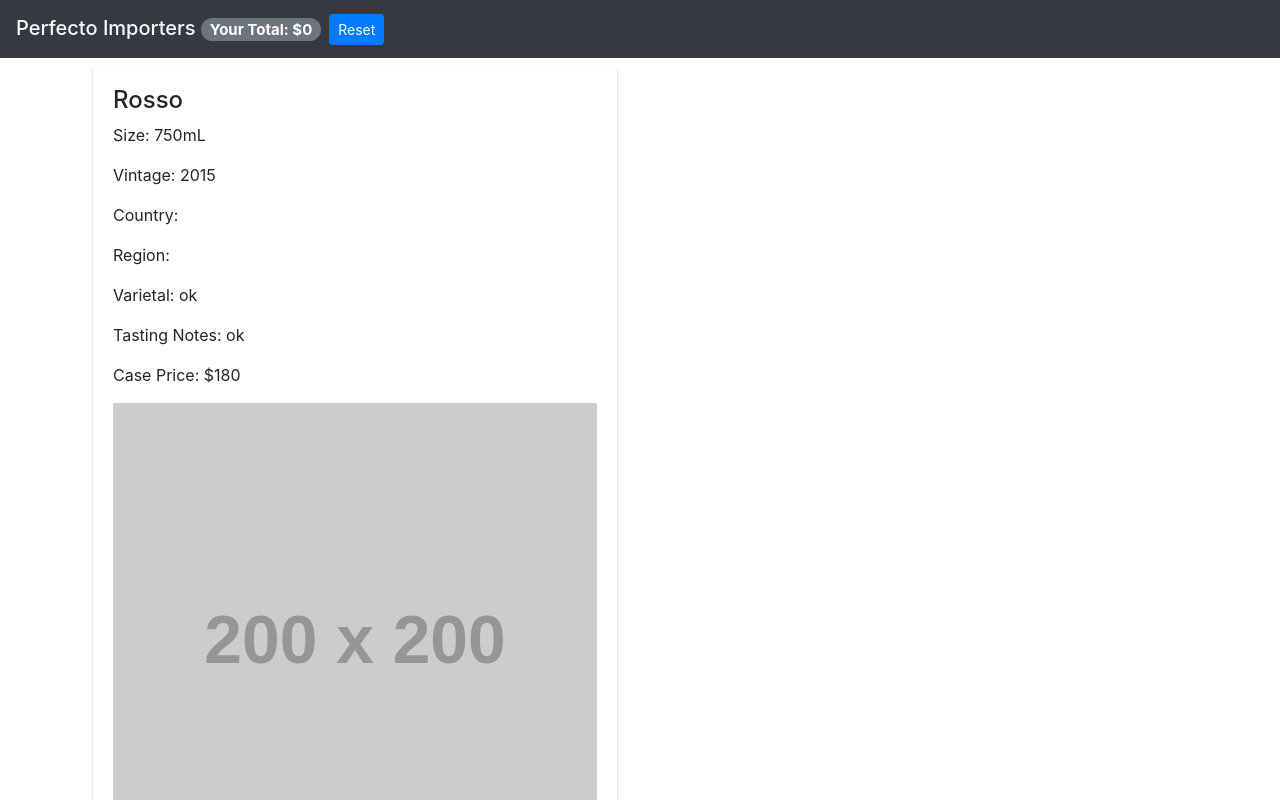
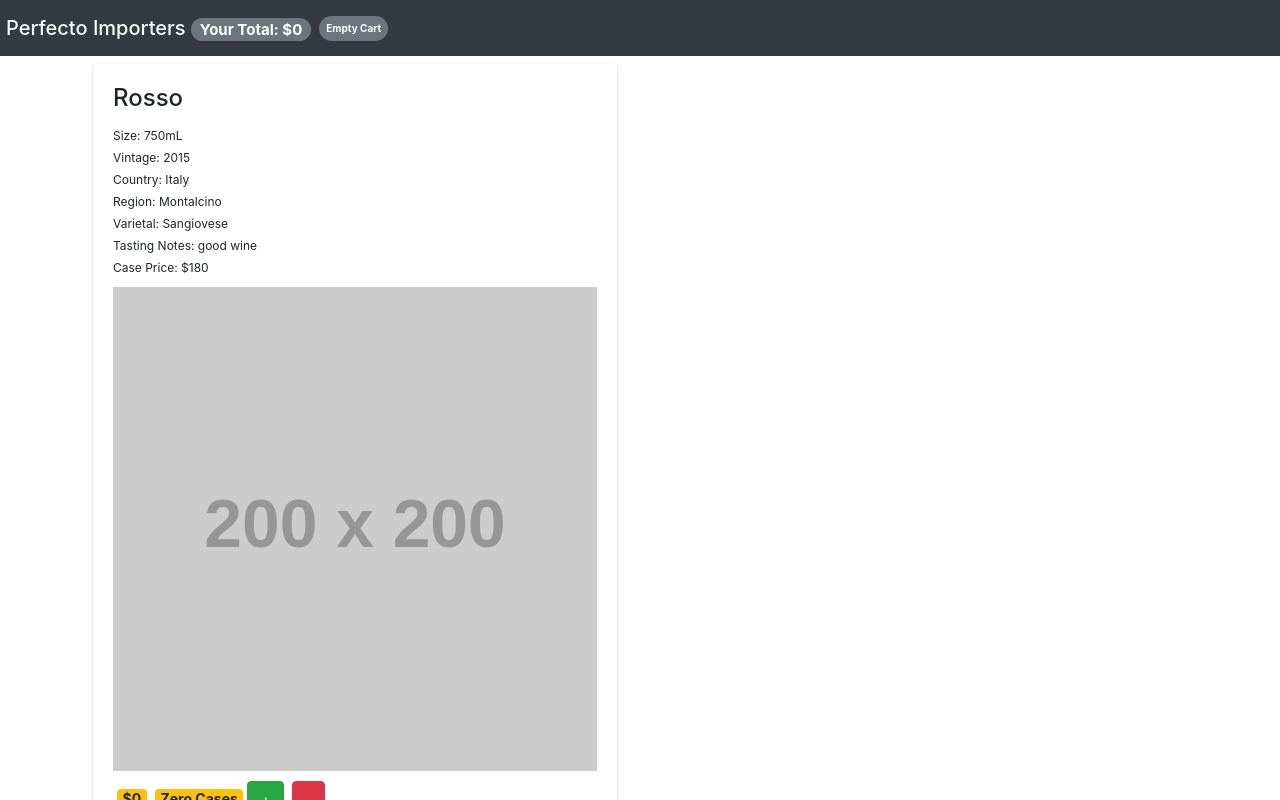
Before and after one commit to jhadev/perfecto-importers, a React (Create React App) app: page / in a window 1280 px wide. Shown: the top 800 px of the page. Built offline with nearby package versions, Linux system fonts and the light colour scheme.

Commit message:
discount function

```diff
--- a/src/App.css
+++ b/src/App.css
@@ -6,3 +6,22 @@
   width: 100%;
   margin-bottom: 2px;
 }
+
+p {
+  font-size: 12px;
+  line-height: 0.5;
+}
+
+.name {
+  margin-bottom: 20px;
+}
+
+.navbar-brand {
+  margin-left: -10px !important;
+}
+
+.reset {
+  font-size: 10px !important;
+  margin-top: -2px;
+  font-weight: bold !important;
+}
--- a/src/App.js
+++ b/src/App.js
@@ -10,27 +10,27 @@ class App extends Component {
         id: 1,
         name: "Rosso",
         size: "750mL",
-        region: "",
-        country: "",
+        region: "Montalcino",
+        country: "Italy",
         value: 0,
         casePrice: 180,
         vintage: 2015,
         image: "https://via.placeholder.com/200x200",
-        varietal: "ok",
-        notes: "ok",
+        varietal: "Sangiovese",
+        notes: "good wine",
         total: 0
       },
       {
         id: 2,
         name: "Brunello",
         size: "750mL",
-        region: "",
-        country: "",
+        region: "Montalcino",
+        country: "Italy",
         value: 0,
         casePrice: 565,
         vintage: 2012,
         image: "https://via.placeholder.com/200x200",
-        varietal: "ok",
+        varietal: "Sangiovese",
         notes: "ok",
         total: 0
       },
@@ -38,13 +38,13 @@ class App extends Component {
         id: 3,
         name: "Rose",
         size: "750mL",
-        region: "",
-        country: "",
+        region: "Montalcino",
+        country: "Italy",
         value: 0,
         casePrice: 160,
         vintage: 2017,
         image: "https://via.placeholder.com/200x200",
-        varietal: "ok",
+        varietal: "Sangiovese",
         notes: "ok",
         total: 0
       }
@@ -57,6 +57,13 @@ class App extends Component {
     const index = wines.indexOf(wine);
     wines[index].total = wines[index].value * wines[index].casePrice;
     this.setState({ wines });
+  };
+
+  handleCasePrice = () => {
+    const wines = [...this.state.wines];
+    wines[0].casePrice =
+      wines[0].value <= 10 ? wines[0].casePrice : wines[0].casePrice * 0.85;
+    console.log(wines[0].casePrice);
   };
 
   handleReset = () => {
@@ -76,8 +83,8 @@ class App extends Component {
     wines[index].value++;
     wines[index].total = wines[index].value * wines[index].casePrice;
     const totalPrice = wines[0].total + wines[1].total + wines[2].total;
-    this.setState({ wines });
-    this.setState({ totalPrice });
+    this.setState({ wines, totalPrice });
+    //this.handleCasePrice();
   };
 
   handleDecrement = wine => {
@@ -87,8 +94,8 @@ class App extends Component {
     wines[index].value--;
     wines[index].total = wines[index].value * wines[index].casePrice;
     const totalPrice = wines[0].total + wines[1].total + wines[2].total;
-    this.setState({ wines });
-    this.setState({ totalPrice });
+    this.setState({ wines, totalPrice });
+    //this.handleCasePrice();
   };
 
   /*handleAllTotal = () => {
@@ -111,6 +118,7 @@ class App extends Component {
                 onIncrement={this.handleIncrement}
                 onDecrement={this.handleDecrement}
                 onTotal={this.handleTotal}
+                onChange={this.handleCasePrice}
               />
             </div>
           </div>
--- a/src/components/Counters.jsx
+++ b/src/components/Counters.jsx
@@ -13,9 +13,10 @@ class Counters extends Component {
               onTotal={this.props.onTotal}
               onIncrement={this.props.onIncrement}
               onDecrement={this.props.onDecrement}
+              onChange={this.props.onChange}
               wine={wine}
             >
-              <h4>{wine.name}</h4>
+              <h4 className="name">{wine.name}</h4>
               <p>Size: {wine.size}</p>
               <p>Vintage: {wine.vintage}</p>
               <p>Country: {wine.country}</p>
--- a/src/components/Navbar.jsx
+++ b/src/components/Navbar.jsx
@@ -12,9 +12,9 @@ class Navbar extends Component {
           </span>
           <button
             onClick={this.props.onReset}
-            className="btn btn-primary btn-sm ml-2"
+            className="btn reset badge-pill badge-secondary btn-sm ml-2"
           >
-            Reset
+            Empty Cart
           </button>
         </span>
       </nav>
```
